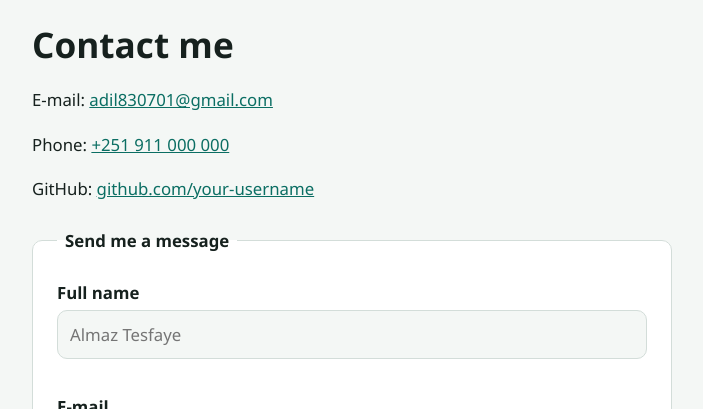
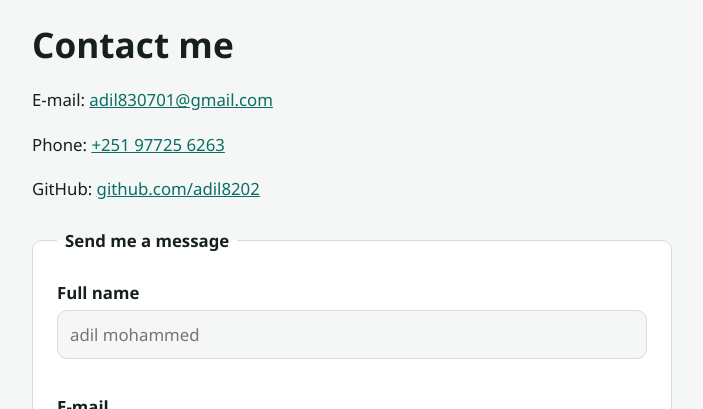
Before and after one commit to adil8202/IP-project, a plain HTML site: page index.html in a window 1280 px wide. Shown: the part 3300-3709 px from the top of the page, without its empty margins (78-781 px from the left). Drawn offline with Linux system fonts and the light colour scheme.

Commit message:
ip project

```diff
--- a/index.html
+++ b/index.html
@@ -316,8 +316,8 @@
 
       <address>
         <p>E-mail: <a href="mailto:adil830701@gmail.com">adil830701@gmail.com</a></p>
-        <p>Phone: <a href="tel:+251911000000">+251 911 000 000</a></p>
-        <p>GitHub: <a href="https://github.com/your-username" target="_blank" rel="noopener noreferrer">github.com/your-username</a></p>
+        <p>Phone: <a href="tel:+25197725 6263">+251 97725 6263</a></p>
+        <p>GitHub: <a href="https://github.com/adil8202" target="_blank" rel="noopener noreferrer">github.com/adil8202</a></p>
       </address>
 
       <!-- JS (step 3): extra client-side validation and a success message -->
@@ -328,7 +328,7 @@
           <p>
             <label for="name">Full name</label>
             <input type="text" id="name" name="name" required minlength="3"
-                   autocomplete="name" placeholder="Almaz Tesfaye">
+                   autocomplete="name" placeholder="adil mohammed ">
             <span class="error" id="name-error" aria-live="polite"></span>
           </p>
 
```
Also changed, not shown: personal_portfoilo/css/style.css (added), personal_portfoilo/index.html (added), personal_portfoilo/js/main.js (added), 1 other file.
